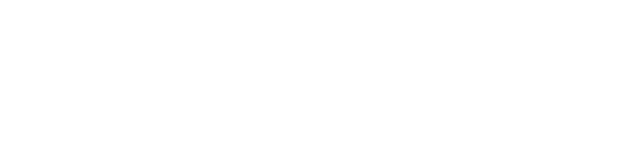
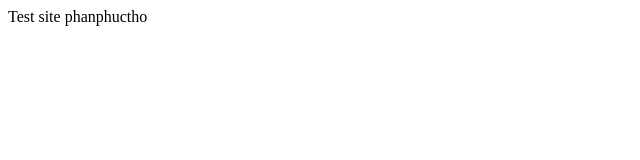
Before and after one commit to phanphuctho7760/netlifycom_test, a plain HTML site: page index.html in a window 1280 px wide. Shown: the whole page, without its empty margins (0-640 px from the left). Drawn offline with Linux system fonts and the light colour scheme.

Commit message:
Update index.html

```diff
--- a/index.html
+++ b/index.html
@@ -7,6 +7,6 @@
     <title>Test</title>
 </head>
 <body>
-
+Test site phanphuctho
 </body>
 </html>
```
